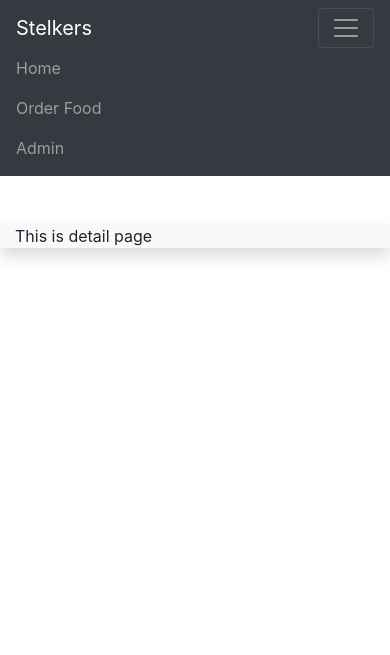
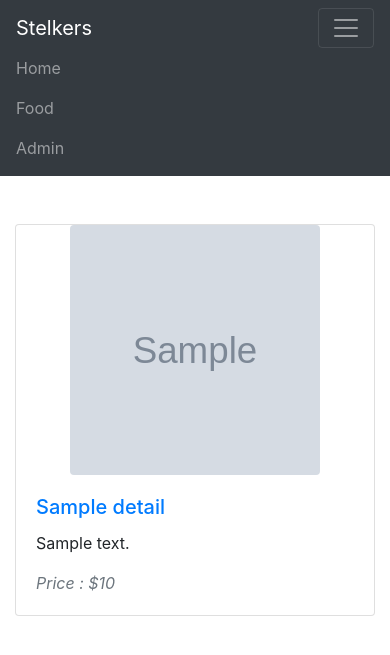
Before and after one commit to yhoyo-stelk08/yhoyo-django-website, a Django app: template food_seller/templates/food_seller/detail.html in a window 390 px wide, after a click that opens the changed part. Shown: the top 655 px of the page. Run offline with Django 3.2, Linux system fonts and the light colour scheme; the template is opened without the code that fills it: most values are stand-ins (such as "Sample title", 1, 10 or a date in 2020); grey boxes marked "Sample" are stand-in pictures; some libraries are stand-ins or nearby versions.

Commit message:
feat: add new file and modified some files
modified:   food_seller/templates/food_seller/detail.html
modified:   food_seller/templates/food_seller/index.html
modified:   food_seller/urls.py
modified:   food_seller/views.py
new file:   static/css/styles.css
new file:   static/img/buritto.jpg
new file:   static/img/french_fries.jpg
new file:   static/img/hamburger.jpg
new file:   static/img/hotdog.jpg
modified:   templates/base.html
modified:   templates/snippets/navbar.html
modified:   templates/snippets/styles.html

```diff
--- a/food_seller/templates/food_seller/detail.html
+++ b/food_seller/templates/food_seller/detail.html
@@ -1,5 +1,5 @@
 {% extends 'base.html' %}
-
+{% load static %}
 
 {% block title %}
 
@@ -7,5 +7,14 @@
 
 
 {% block content %}
-    This is detail page
+<div class="card">
+    <img src="{% static detail.food_image %}" class="card-img-top rounded mx-auto d-block" alt="...">
+    <div class="card-body">
+        <h5 class="card-title">
+            <a href="{% url 'food_seller:food_detail' name=detail.food_name %}">{{detail.food_name}}</a>
+        </h5>
+        <p class="card-text">{{detail.food_desc}}</p>
+        <p class="card-text"><i class="text-muted">Price : ${{detail.food_price}}</i></p>
+    </div>
+</div>
 {% endblock content %}
--- a/food_seller/urls.py
+++ b/food_seller/urls.py
@@ -6,5 +6,6 @@ app_name='food_seller'
 urlpatterns = [
     path('',views.index,name='index'),
     # detail food
+    # path()
     path('<str:name>',views.food_detail,name='food_detail')
 ]
--- /dev/null
+++ b/static/css/styles.css
@@ -0,0 +1,5 @@
+.card-img-top {
+    height: 250px;
+    object-fit: cover;
+    width: 70%;
+}
--- a/templates/base.html
+++ b/templates/base.html
@@ -27,7 +27,7 @@
 
         {% endblock header %}
     </div>
-    <div class="container bg-light shadow  mt-5">
+    <div class="container mt-5">
         {% block content %}
         <div class="row " style="height: 200px;"></div>
         {% endblock content %}
--- a/templates/snippets/navbar.html
+++ b/templates/snippets/navbar.html
@@ -10,7 +10,7 @@
           <a class="nav-link" href="{% url 'index' %}">Home</a>
         </li>
         <li class="nav-item">
-          <a href="{% url 'food_seller:index' %}" class="nav-link">Order Food</a>
+          <a href="{% url 'food_seller:index' %}" class="nav-link">Food</a>
         </li>
         <li class="nav-item">
             <a class="nav-link" href="{% url 'admin:index' %}">Admin</a>
--- a/templates/snippets/styles.html
+++ b/templates/snippets/styles.html
@@ -1,3 +1,4 @@
 {% load static %}
 
 <link rel="stylesheet" href="{% static 'vendor/bootstrap/bootstrap.css' %}">
+<link rel="stylesheet" href="{% static 'css/styles.css' %}">
```
Also changed, not shown: food_seller/templates/food_seller/index.html (+19 -10 lines), food_seller/views.py (+9 -5 lines), static/img/buritto.jpg (added), static/img/french_fries.jpg (added), static/img/hamburger.jpg (added), static/img/hotdog.jpg (added).
